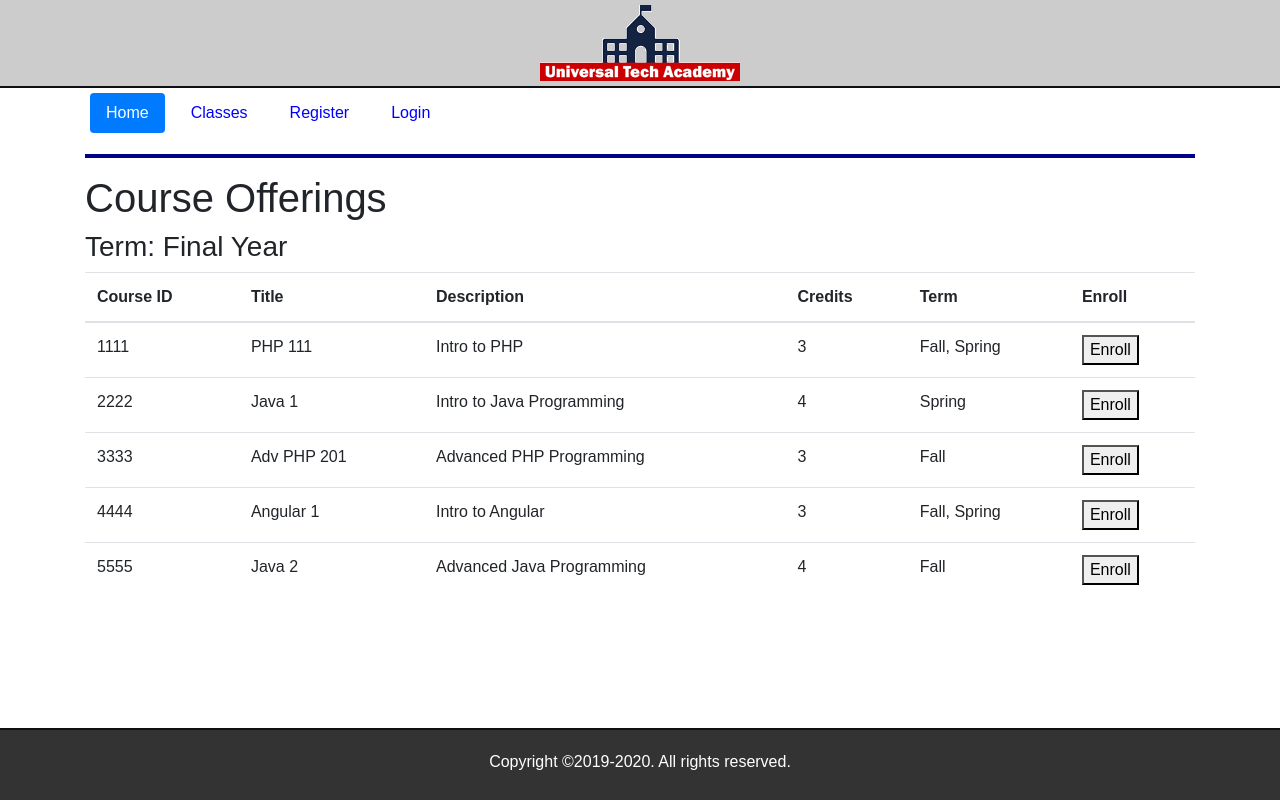
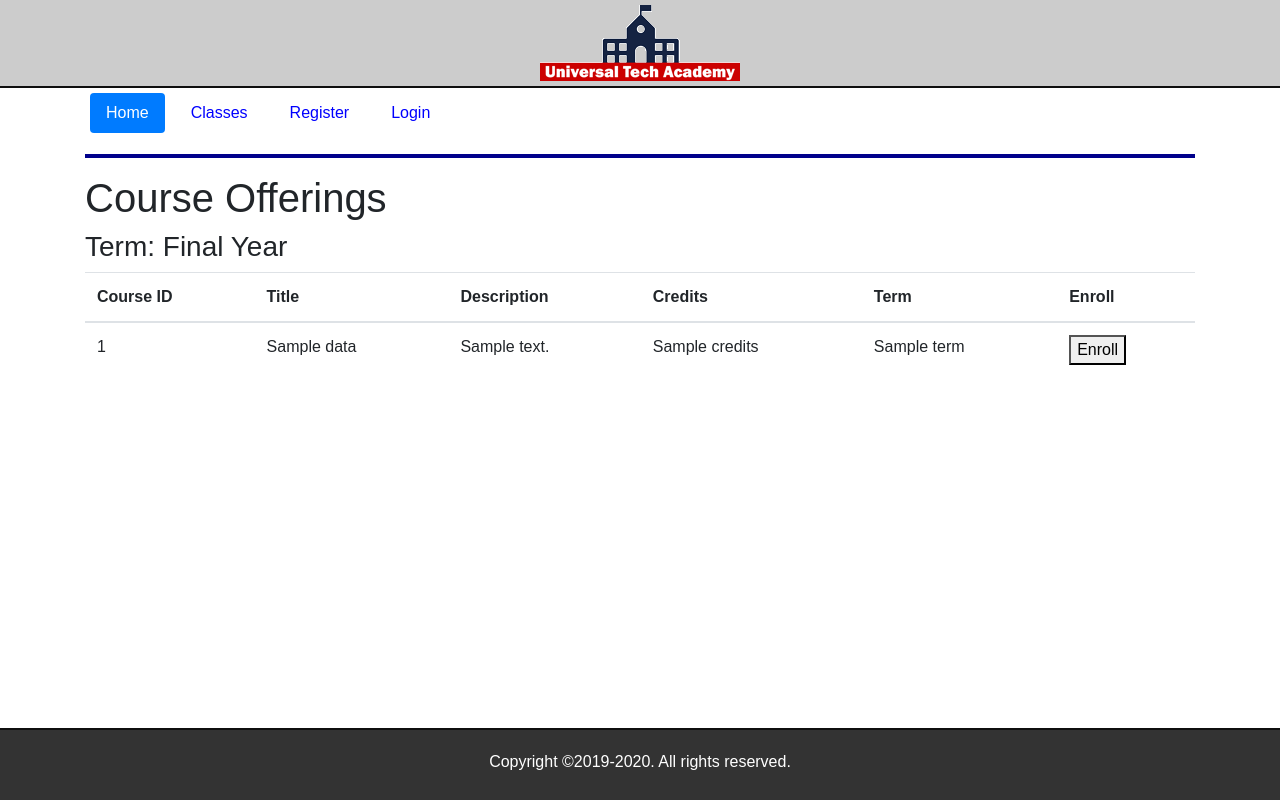
Before and after one commit to ritik-gupta/flask, a Flask app: template application/templates/courses.html in a window 1280 px wide. Run offline with Flask 2, Linux system fonts and the light colour scheme; the template is opened without the code that fills it: most values are stand-ins (such as "Sample title", 1, 10 or a date in 2020); some libraries are stand-ins or nearby versions.

Commit message:
generate data dynamically

```diff
--- a/application/routes.py
+++ b/application/routes.py
@@ -13,7 +13,8 @@ def login():
 
 @app.route("/courses")
 def courses():
-    return render_template("courses.html", login=False)
+    courseData = [{"courseID":"1111","title":"PHP 111","description":"Intro to PHP","credits":"3","term":"Fall, Spring"}, {"courseID":"2222","title":"Java 1","description":"Intro to Java Programming","credits":"4","term":"Spring"}, {"courseID":"3333","title":"Adv PHP 201","description":"Advanced PHP Programming","credits":"3","term":"Fall"}, {"courseID":"4444","title":"Angular 1","description":"Intro to Angular","credits":"3","term":"Fall, Spring"}, {"courseID":"5555","title":"Java 2","description":"Advanced Java Programming","credits":"4","term":"Fall"}]
+    return render_template("courses.html", login=False, courseData=courseData)
 
 @app.route("/register")
 def register():
--- a/application/templates/courses.html
+++ b/application/templates/courses.html
@@ -20,57 +20,18 @@
             </thead>
             <tbody>
 
-            <!-- Construct the rest of courses here -->
+            {% for data in courseData %}
             <tr>
-                <td scope='row'>1111</td>
-                <td>PHP 111</td>
-                <td>Intro to PHP</td>
-                <td>3</td>
-                <td>Fall, Spring</td>
+                <td scope='row'>{{ data["coursesID"] }}</td>
+                <td>{{ data["title"] }}</td>
+                <td>{{ data["description"] }}</td>
+                <td>{{ data["credits"] }}</td>
+                <td>{{ data["term"] }}</td>
                 <td>
                     <button>Enroll</button>
                 </td>
             </tr>
-            <tr>
-                <td scope='row'>2222</td>
-                <td>Java 1</td>
-                <td>Intro to Java Programming</td>
-                <td>4</td>
-                <td>Spring</td>
-                <td>
-                    <button>Enroll</button>
-                </td>
-            </tr>
-            <tr>
-                <td scope='row'>3333</td>
-                <td>Adv PHP 201</td>
-                <td>Advanced PHP Programming</td>
-                <td>3</td>
-                <td>Fall</td>
-                <td>
-                    <button>Enroll</button>
-                </td>
-            </tr>
-            <tr>
-                <td scope='row'>4444</td>
-                <td>Angular 1</td>
-                <td>Intro to Angular</td>
-                <td>3</td>
-                <td>Fall, Spring</td>
-                <td>
-                    <button>Enroll</button>
-                </td>
-            </tr>
-            <tr>
-                <td scope='row'>5555</td>
-                <td>Java 2</td>
-                <td>Advanced Java Programming</td>
-                <td>4</td>
-                <td>Fall</td>
-                <td>
-                    <button>Enroll</button>
-                </td>
-            </tr>
+            {% endfor %}
             </tbody>
         </table>
     </div>
```
